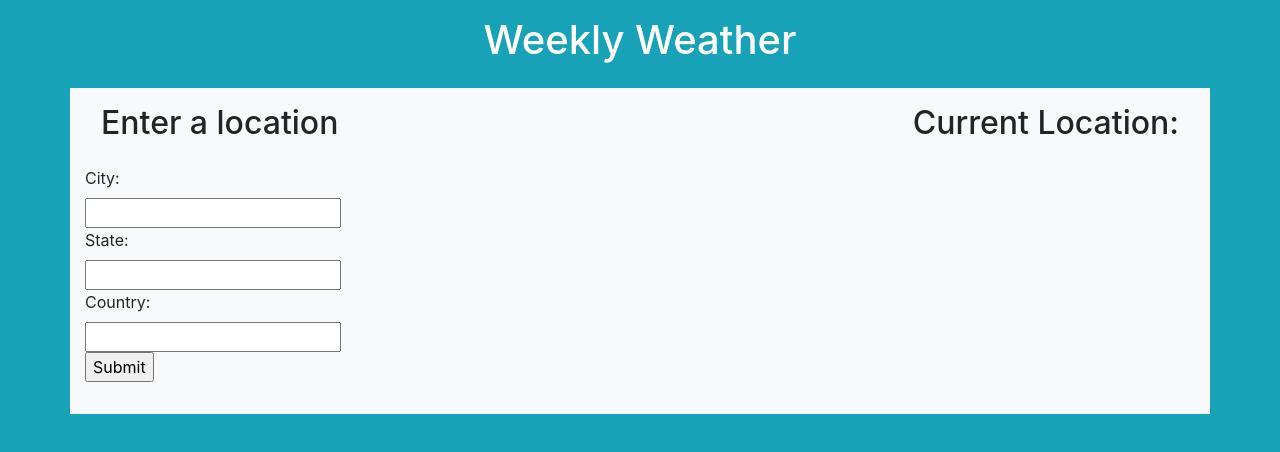
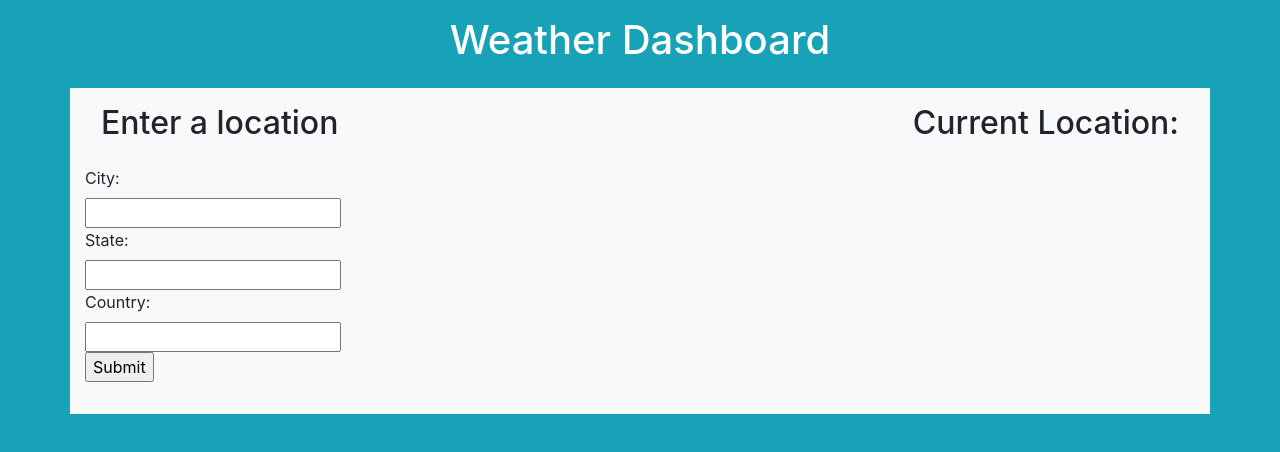
Before and after one commit to AndrewNalley/weather-dashboard, a plain HTML site: page index.html in a window 1280 px wide. Drawn offline with nearby package versions, Linux system fonts and the light colour scheme.

Commit message:
Update index.html
Change Header

```diff
--- a/index.html
+++ b/index.html
@@ -13,7 +13,7 @@
 </head>
 
 <body class="bg-info">
-    <header class="h1 title bg-info text-white max-width text-center p-3 container-fluid">Weekly Weather</header>
+    <header class="h1 title bg-info text-white max-width text-center p-3 container-fluid">Weather Dashboard</header>
     <main id="main-container" class="container bg-info bg-light">
         <header class="title d-flex justify-content-between p-3">
             <h2>Enter a location</h2>
```
